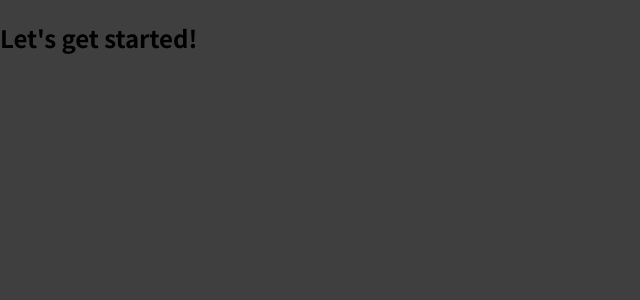
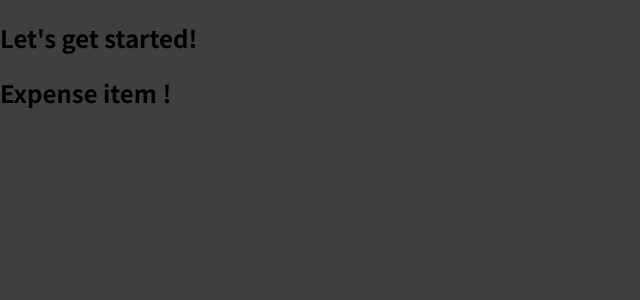
Before and after one commit to duytran31187/learn-reactjs, a JavaScript app: page / in a window 1280 px wide. Shown: the top 300 px of the page, without its empty margins (0-640 px from the left). Built offline with nearby package versions, Linux system fonts and the light colour scheme.

Commit message:
first component

```diff
--- a/src/App.js
+++ b/src/App.js
@@ -1,7 +1,9 @@
+import ExpenseItem from './components/ExpenseItem';
 function App() {
   return (
     <div>
       <h2>Let's get started!</h2>
+      <ExpenseItem />
     </div>
   );
 }
--- /dev/null
+++ b/src/components/ExpenseItem.js
@@ -0,0 +1,5 @@
+function ExpenseItem() {
+    return <h2>Expense item ! </h2>;
+}
+
+export default ExpenseItem;
```
